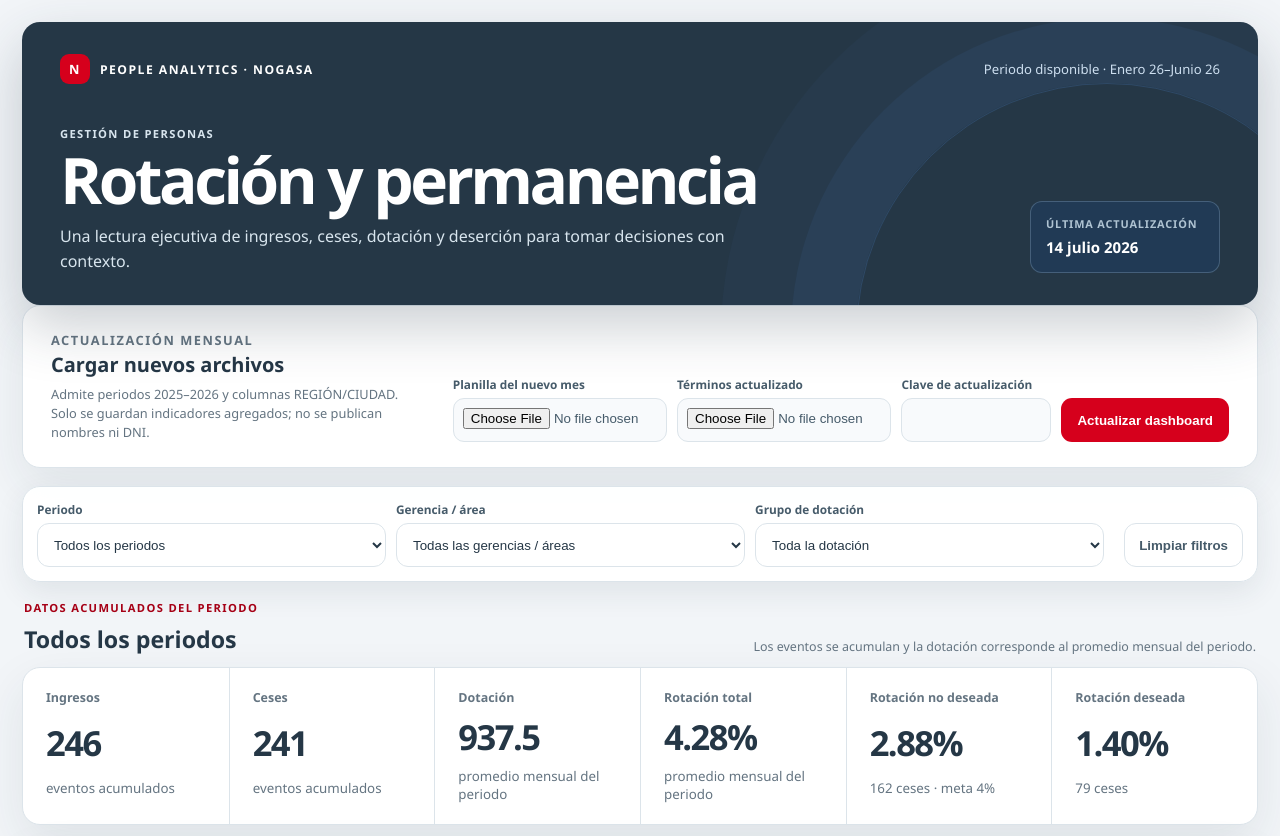
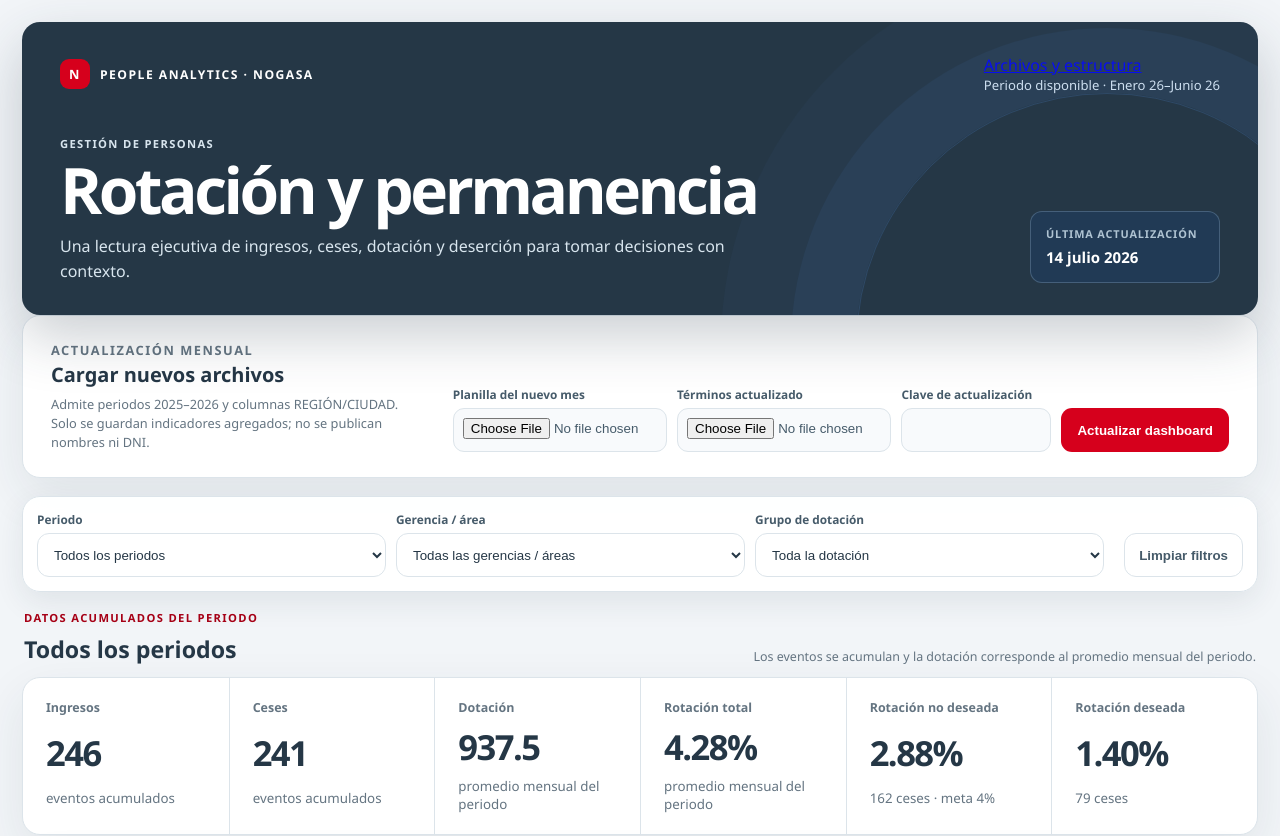
Before and after one commit to astridsevillap-star/dashboard-rotacion-nogasa, a Next.js app: page / in a window 1280 px wide. Shown: the top 836 px of the page. Built offline with nearby package versions, Linux system fonts and the light colour scheme; no server answers.

Commit message:
Añadir acceso al control de archivos

```diff
--- a/app/page.tsx
+++ b/app/page.tsx
@@ -316,7 +316,10 @@ export default function Home() {
       <header className="masthead">
         <div className="masthead-top">
           <div className="brand-line"><span className="brand-mark">N</span> PEOPLE ANALYTICS · NOGASA</div>
-          <p className="period-label">Periodo disponible · {availablePeriods.length ? `${monthLabel(Number(availablePeriods[0].slice(0,4)), Number(availablePeriods[0].slice(5)))}–${monthLabel(latestYear, latestMonth)}` : "Sin datos"}</p>
+          <div className="masthead-actions">
+            <a className="header-link" href="/archivos">Archivos y estructura</a>
+            <p className="period-label">Periodo disponible · {availablePeriods.length ? `${monthLabel(Number(availablePeriods[0].slice(0,4)), Number(availablePeriods[0].slice(5)))}–${monthLabel(latestYear, latestMonth)}` : "Sin datos"}</p>
+          </div>
         </div>
         <div className="masthead-copy">
           <div>
```
